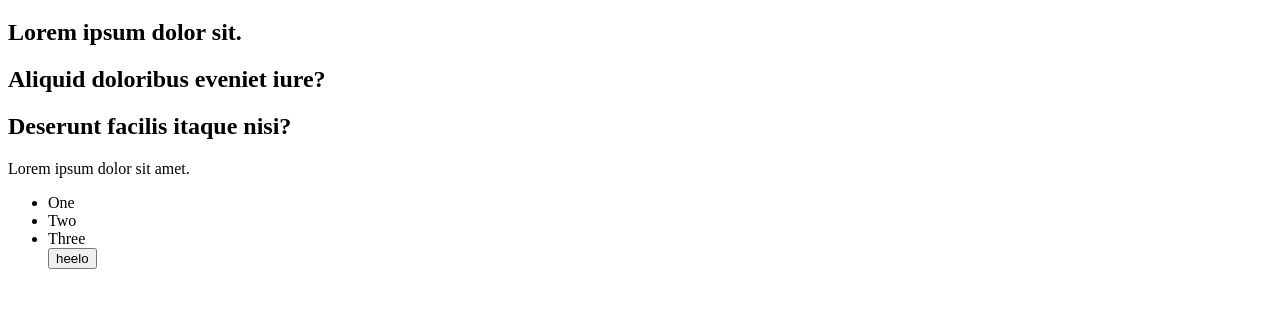
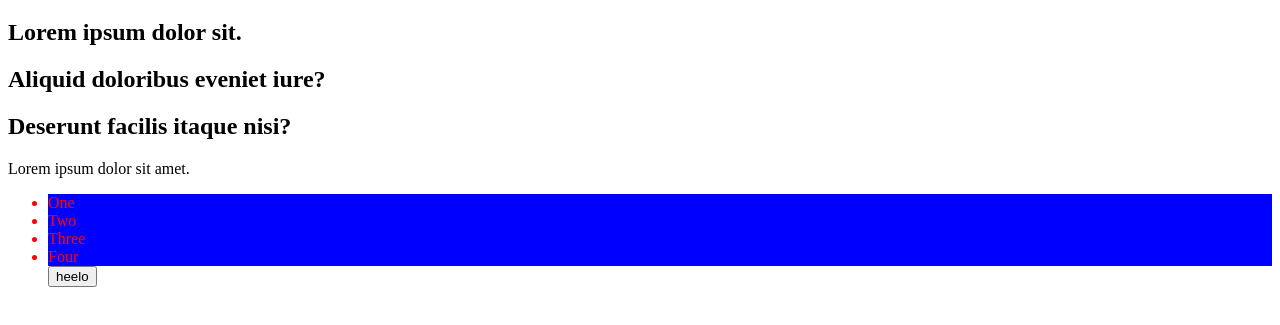
Before and after one commit to dheerajoy/js, a plain HTML site: page 06_dom/one.html in a window 1280 px wide. Shown: the part 101-426 px from the top of the page. Drawn offline with Linux system fonts and the light colour scheme.

Commit message:
html collection and node list

```diff
--- a/06_dom/one.html
+++ b/06_dom/one.html
@@ -15,9 +15,10 @@
 
     <p class="para-graph">Lorem ipsum dolor sit amet.</p>
     <ul id="list" class="list">
-      <li class="l-one">One</li>
-      <li class="l-two">Two</li>
-      <li class="l-three">Three</li>
+      <li class="list-item">One</li>
+      <li class="list-item">Two</li>
+      <li class="list-item">Three</li>
+      <li class="list-item">Four</li>
       <input type="button" value="heelo" />
     </ul>
     <script>
@@ -41,11 +42,26 @@
       // console.log(headings);
 
       // const headingId = document.querySelector("#list");
+      // const headingId = document.querySelector(".title");
       // console.log(headingId);
       // console.log(headingId.querySelector("li"));
 
-      const button = document.querySelector("input[type='button']");
-      console.log(button);
+      // const button = document.querySelector("input[type='button']");
+      // console.log(button);
+
+      const nodeList = document.querySelectorAll("li");
+      // nodeList[0].style.color = "green";
+      // console.log(nodeList); // node list
+      // nodeList.forEach((item) => (item.style.color = "green"));
+      nodeList.forEach((item) => {
+        return (item.style.color = "red");
+      });
+
+      const htmlCollection = document.getElementsByClassName("list-item");
+      // htmlCollection to array
+      const htmlArr = Array.from(htmlCollection);
+      htmlArr.map((item) => (item.style.backgroundColor = "blue"));
+      console.log(htmlCollection);
     </script>
   </body>
 </html>
```
